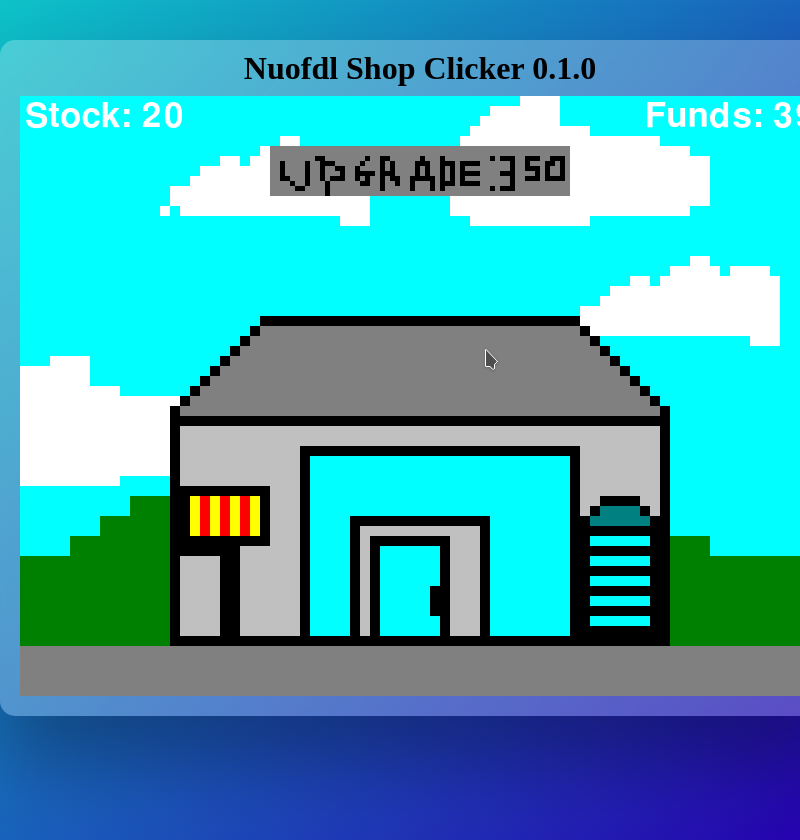
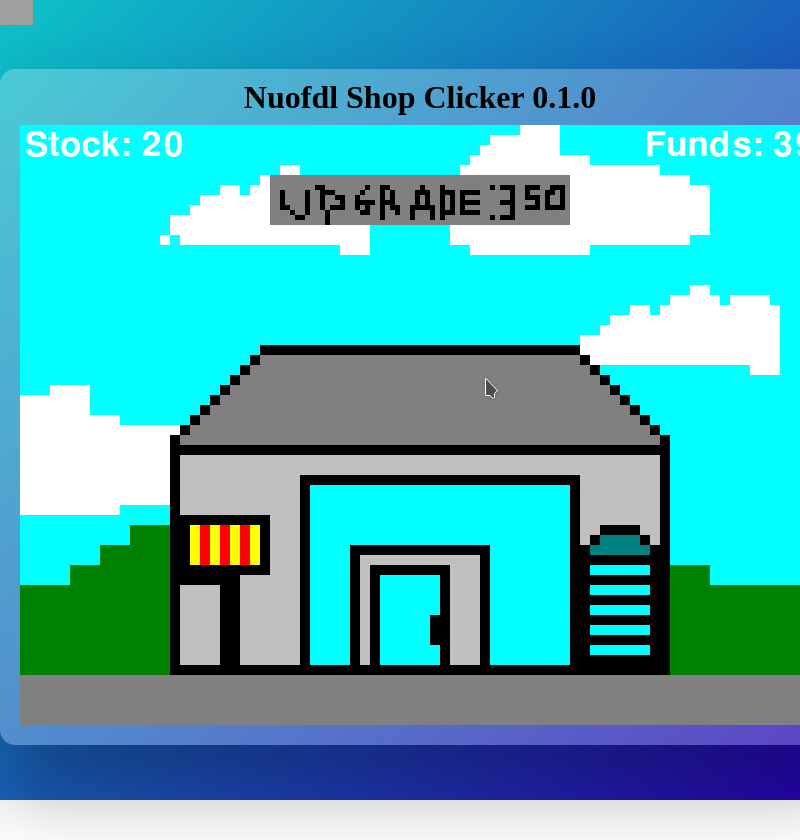
Before and after one commit to JeremiahCheatham2013/Shop-Clicker, an Electron app: page index.html in a window 800 px wide. Shown: the top 840 px of the page. After the commit the page ends 800 px from the top, so only its background shows below. Drawn offline with Linux system fonts and the light colour scheme; grey boxes are pictures that could not be loaded.

Commit message:
Update index.html

```diff
--- a/index.html
+++ b/index.html
@@ -7,6 +7,14 @@
     <link href="style.css" rel="stylesheet" />
   </head>
   <body>
+    <a href="https://www.starche.org/">
+      <img
+        id="logo"
+        src="https://www.starche.org/starche.png"
+        alt="starche.org"
+        height="25"
+      />
+    </a>
     <div id="title">
         <h1>Nuofdl Shop Clicker 0.1.0</h1>
         <div class="game-image"></div>
```
